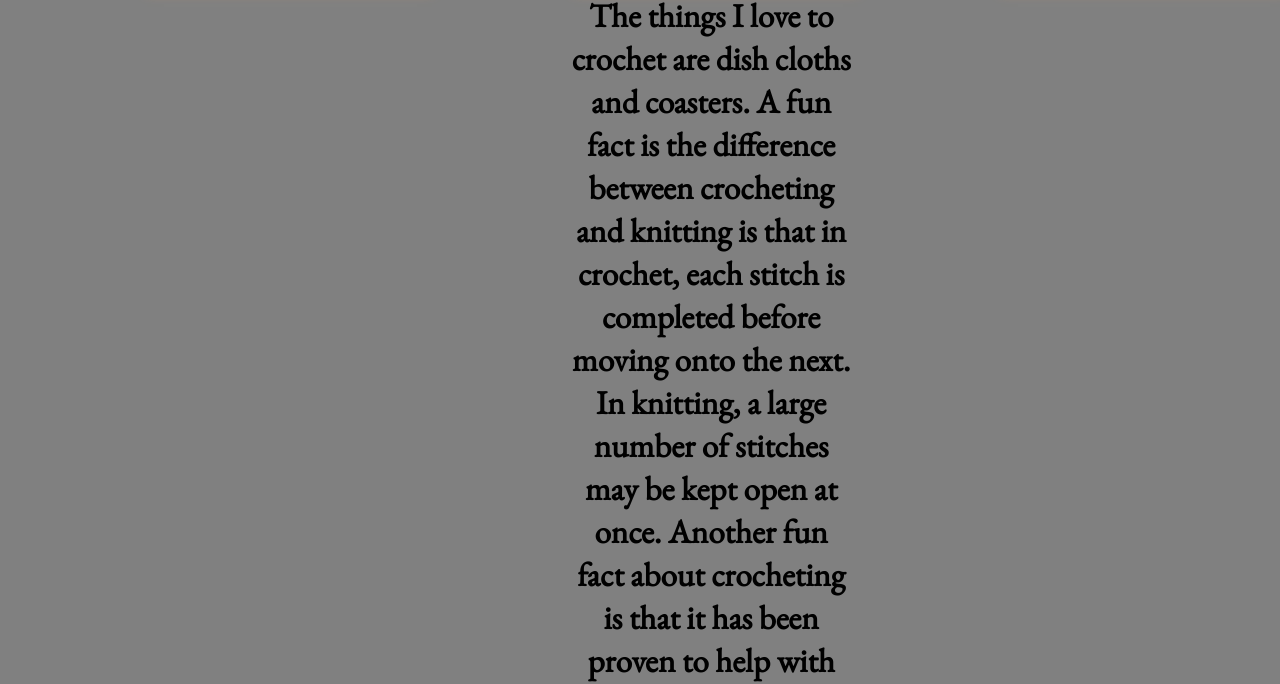
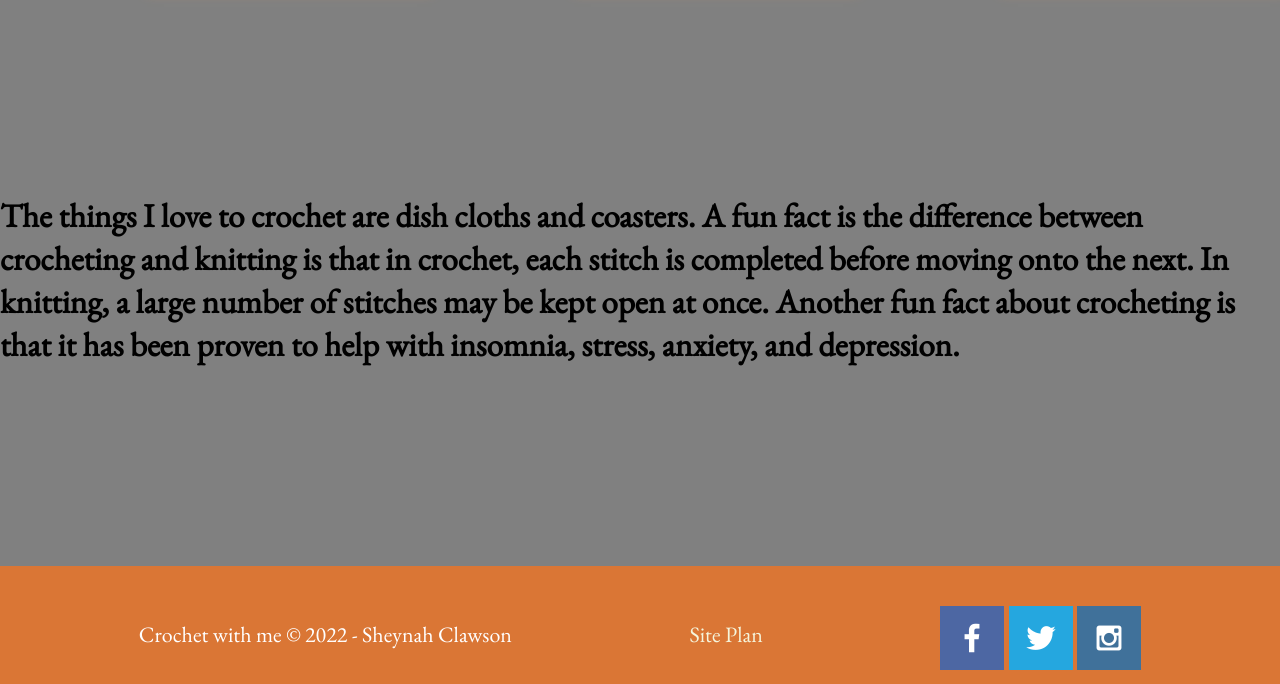
Before and after one commit to clawsonsheynah/wdd_130, a plain HTML site: page crochet/index.html in a window 1280 px wide. Shown: the part 1717-2401 px from the top of the page. Drawn offline with nearby package versions, Linux system fonts and the light colour scheme; a web font is replaced by a local one.

Commit message:
wireframe

```diff
--- a/crochet/index.html
+++ b/crochet/index.html
@@ -35,12 +35,13 @@
             </section>
             <section class="yarn-card">
                 <img class="yarn-img" src="./images/image8.jpg" alt="image2 crochet">
-                <h2>The things I love to crochet are dish cloths and coasters. A fun fact is the difference between crocheting and knitting is that in crochet, each stitch is completed before moving onto the next. In knitting, a large number of stitches may be kept open at once. Another fun fact about crocheting is that it has been proven to help with insomnia, stress, anxiety, and depression.</h2>
             </section>
             <section class="hook-card">
                 <img class="hook-img" src="./images/image9.jpg" alt="image3 crochet">
             </section>
-    </main>
+            <h2 class="main-paragraph">The things I love to crochet are dish cloths and coasters. A fun fact is the difference between crocheting and knitting is that in crochet, each stitch is completed before moving onto the next. In knitting, a large number of stitches may be kept open at once. Another fun fact about crocheting is that it has been proven to help with insomnia, stress, anxiety, and depression.</h2>
+
+        </main>
     <footer>
         <p>Crochet with me &copy; 2022 - Sheynah Clawson</p>
         <p><a href="site-plan-crochet.html">Site Plan</a></p>
--- a/crochet/styles/styles.css
+++ b/crochet/styles/styles.css
@@ -205,6 +205,11 @@ footer {
   transform: scale(1.1);
 }
 
+.main-paragraph {
+    grid-column: 1/10;
+    grid-row: 3;
+}
+
 main section img{
   box-sizing: border-box;
 }
```
Also changed, not shown: crochet/site-plan-crochet.html (+1 -1 lines).
